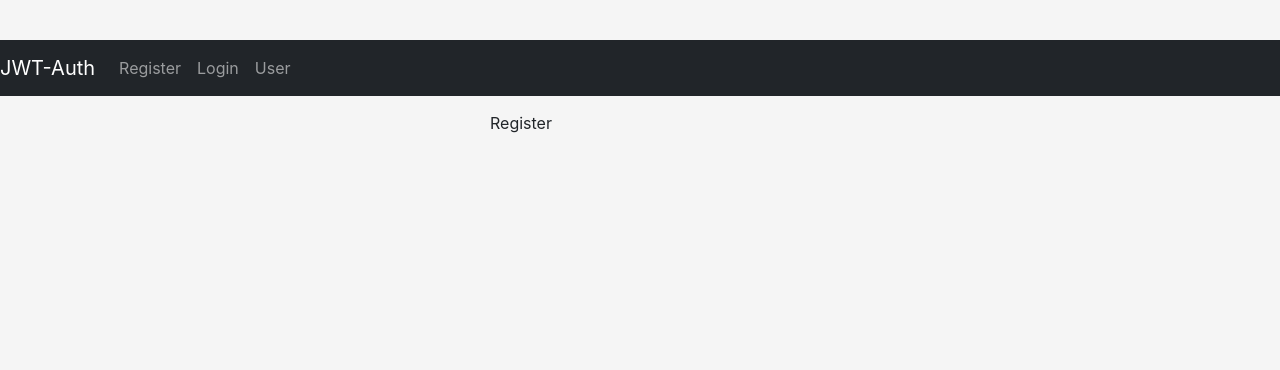
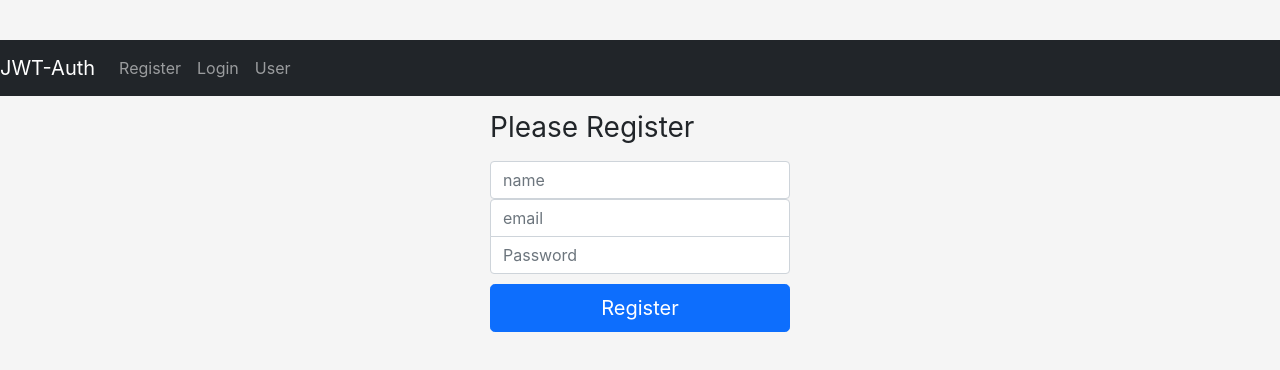
Before and after one commit to Titouan-Esc/auth, a React (Create React App) app in the folder client/: page /register in a window 1280 px wide. Shown: the top 370 px of the page. Built offline with nearby package versions, Linux system fonts and the light colour scheme.

Commit message:
Mis en place du register avec le récupération de nos infos

```diff
--- a/client/src/App.js
+++ b/client/src/App.js
@@ -1,4 +1,4 @@
-import { BrowserRouter as Router, Switch, Route, BrowserRouter } from 'react-router-dom'
+import { BrowserRouter, Switch, Route } from 'react-router-dom'
 
 import './App.css';
 import NavBar from './components/NavBar';
--- a/client/src/pages/Register.jsx
+++ b/client/src/pages/Register.jsx
@@ -1,9 +1,36 @@
-import React from 'react'
+import React, { useState } from 'react';
 
 const Register = () => {
+
+    // ! Création des states des différentes données
+    const [username, setUsername] = useState("");
+    const [email, setEmail] = useState("");
+    const [password, setPassword] = useState("");
+
+    // ! Création d'une fonction pour console.log les informations qu'on à rentré dans notre formulaire
+    const submit = (e) => {
+        e.preventDefault();
+
+        console.log({
+            username,
+            email,
+            password
+        });
+    }
+
     return (
         <div>
-            Register
+            <form onSubmit={submit}>
+                <h1 className="h3 mb-3 fw-normal">Please Register</h1>
+
+                    {/* Appliquer un onChnage pour relier des set avec leur useState avec {e=>setNom(e.target.value)} */}
+                    <input type="text" className="form-control" placeholder="name" value={username} onChange={e=>setUsername(e.target.value)}/>
+
+                    <input type="email" className="form-control" placeholder="email" value={email} onChange={e=>setEmail(e.target.value)}/>
+
+                    <input type="password" className="form-control" placeholder="Password" value={password} onChange={e=>setPassword(e.target.value)}/>
+                <button className="w-100 btn btn-lg btn-primary" type="submit">Register</button>
+            </form>
         </div>
     )
 }
```
